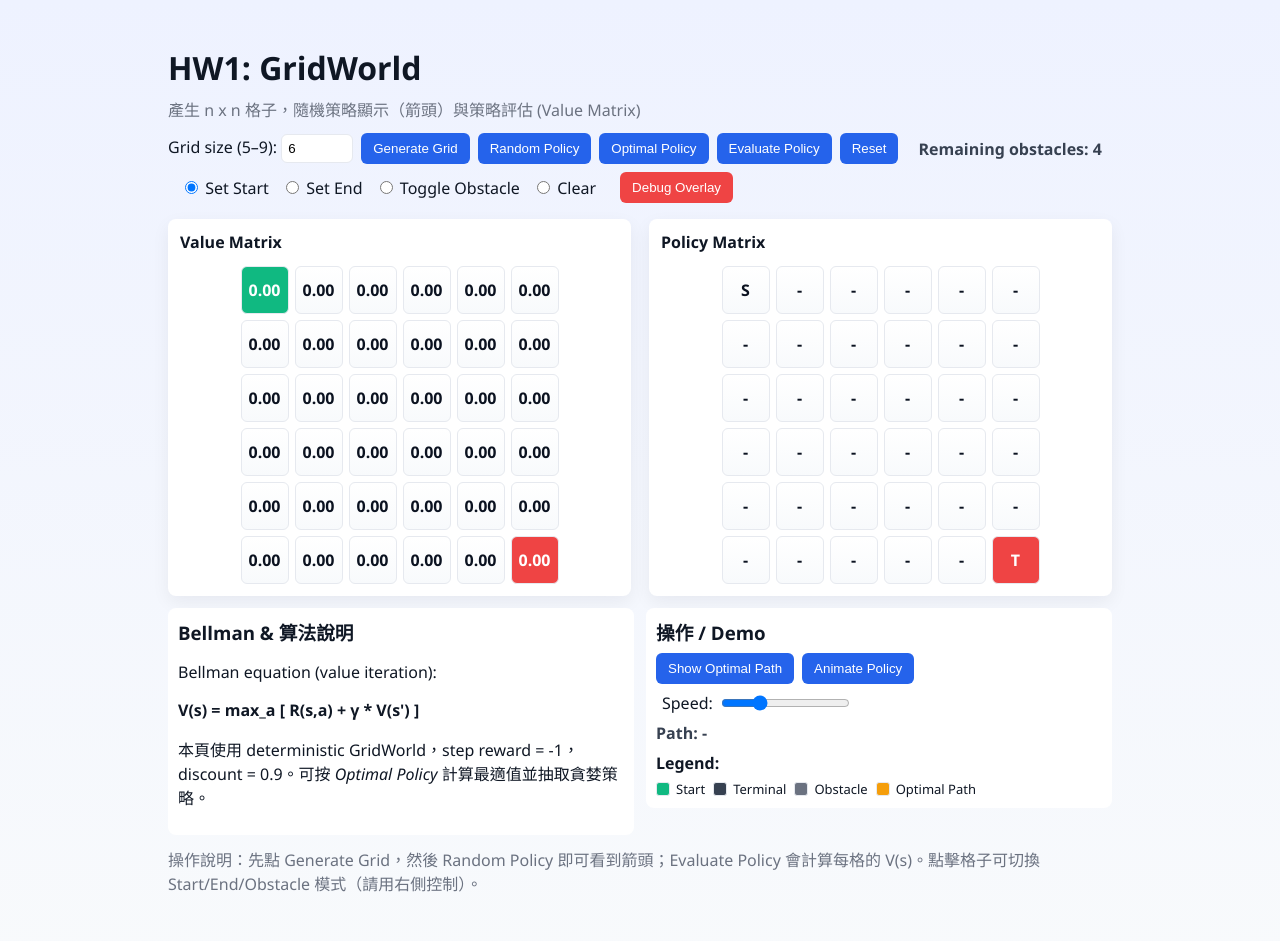
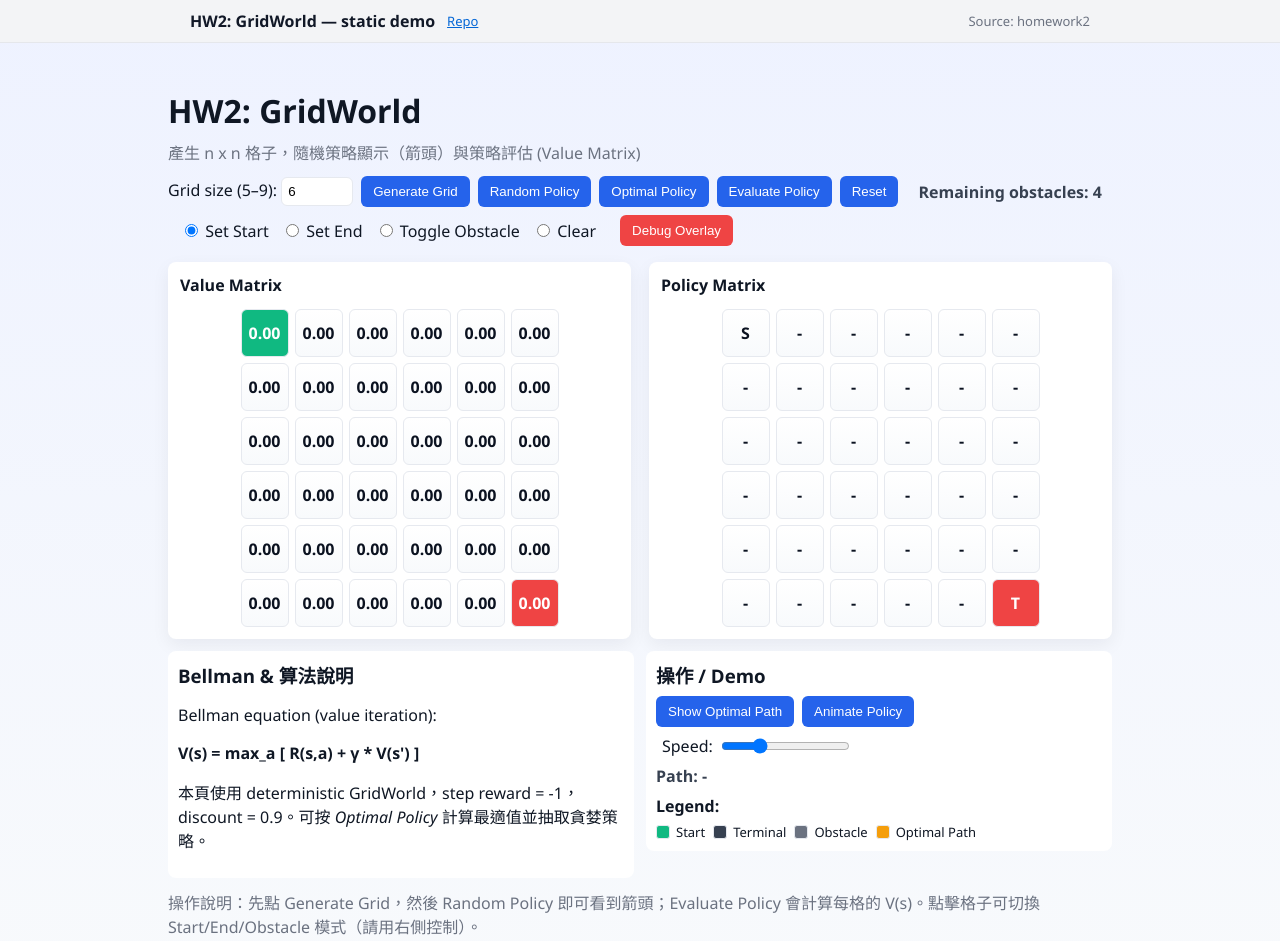
Before and after one commit to tonyyoung-create/114-2-HW1-GridWorld, a plain HTML site: page homework2/index_static.html in a window 1280 px wide. Drawn offline with Linux system fonts and the light colour scheme.

Commit message:
docs: add HW2 banner to static demo pages

```diff
--- a/homework2/index_static.html
+++ b/homework2/index_static.html
@@ -7,8 +7,16 @@
     <link rel="stylesheet" href="static/style.css">
   </head>
   <body>
+  <header style="background:#f3f4f6;padding:10px;border-bottom:1px solid #e5e7eb">
+      <div style="max-width:900px;margin:0 auto;display:flex;align-items:center;gap:12px">
+        <strong style="color:#111827">HW2: GridWorld — static demo</strong>
+        <a href="https://github.com/tonyyoung-create/114-2homework1" style="color:#0366d6;font-size:13px">Repo</a>
+        <span style="margin-left:auto;color:#6b7280;font-size:13px">Source: homework2</span>
+      </div>
+    </header>
+
     <main class="wrap">
-      <h1>HW1: GridWorld</h1>
+      <h1>HW2: GridWorld</h1>
       <p class="lead">產生 n x n 格子，隨機策略顯示（箭頭）與策略評估 (Value Matrix)</p>
 
       <div class="controls">
```
Also changed, not shown: homework2/docs/index.html (+8 -0 lines).
